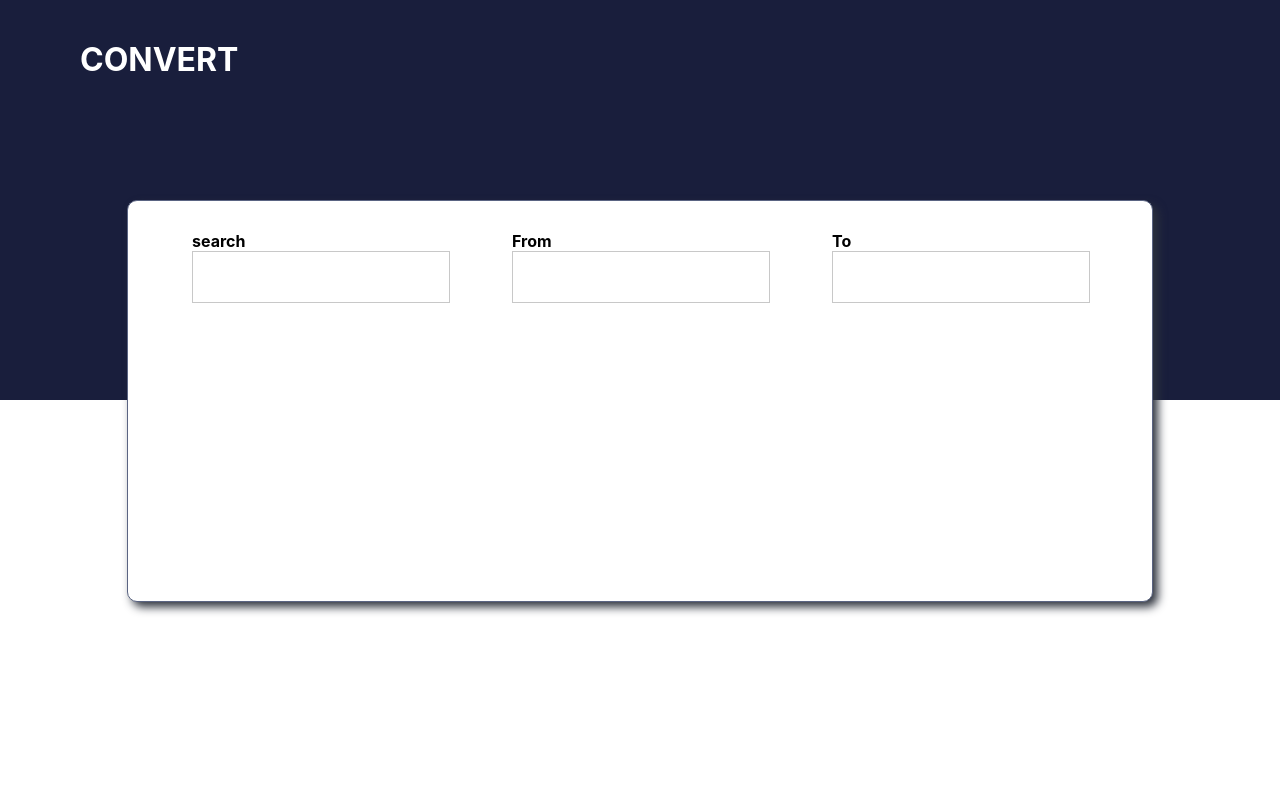
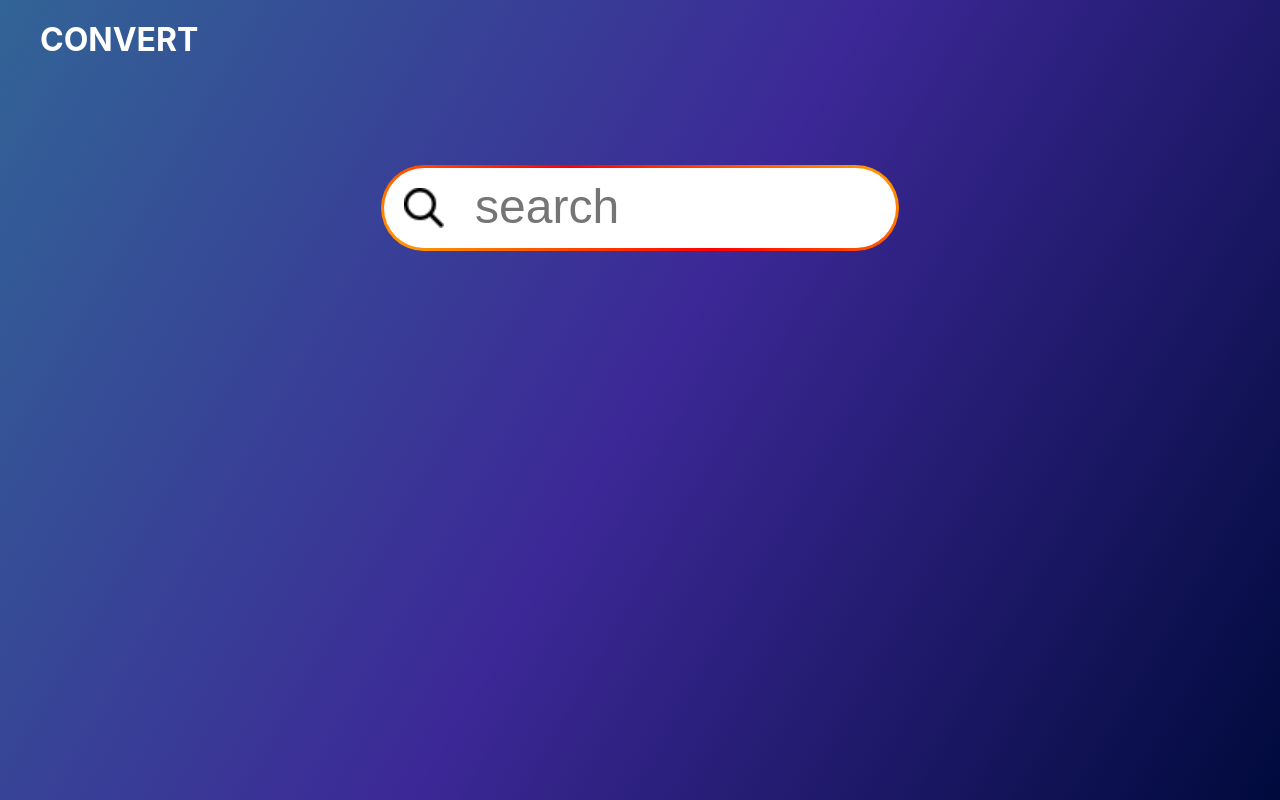
Before and after one commit to gomsang/Convert, a React (Create React App) app: page / in a window 1280 px wide. Built offline with nearby package versions, Linux system fonts and the light colour scheme.

Commit message:
layout fix

```diff
--- /dev/null
+++ b/src/components/Convert2.css
@@ -0,0 +1,39 @@
+.Convert{
+    width: 50%;
+}
+.SearchContainer{
+    position: absolute;
+    left: 50%;
+    height: 80px;
+    transform: translate(-50%,0);
+    width: 50%;
+    background-color: white;
+    border-radius: 70px;
+    border: 3px solid transparent;
+    background-image: linear-gradient(#fff, #fff),
+    linear-gradient(30deg, orange 0%, red 50%, orange 100%);
+    background-origin: border-box;
+    background-clip: content-box, border-box;
+}
+
+.SearchIcon{
+    display: inline-block;
+    position: absolute;
+    left: 20px;
+    top: 50%;
+    transform: translate(0,-50%);
+    width: 40px;
+    height: 40px;
+    background: url("./serachIcon.png") no-repeat center center;
+    background-size: cover;
+}
+
+.Search{
+    position: absolute;
+    left: 80px;
+    background: none;
+}
+
+.Search:focus{
+    outline: none;
+}
--- /dev/null
+++ b/src/components/Convert2.js
@@ -0,0 +1,16 @@
+import "./Convert2.css";
+import {useState} from "react";
+import searchIcon from "./serachIcon.png";
+
+export default function Convert() {
+
+    return (<div className={"Convert"}>
+            <div className={"SearchContainer"} >
+                <div className={"SearchIcon"}/>
+                <input className={"Search"} type={"text"} placeholder={"search"} required
+                       minLength="4"
+                       maxLength="8" size="10"/>
+            </div>
+        </div>
+    );
+}
--- a/src/components/Header.css
+++ b/src/components/Header.css
@@ -1,7 +1,7 @@
 .header {
     position: absolute;
-    height: 400px;
-    background-color: rgb(25,30,60);
+    height: 100%;
+    background:linear-gradient(120deg, rgb(50,100,150), rgb(60,40,150), rgb(0,10,60));
     width: 100%;
 }
 
@@ -13,8 +13,8 @@
     font-weight: bold;
 
     /* 데스크탑 설정 */
-    left: 80px;
-    top: 40px;
+    left: 40px;
+    top: 20px;
     font-size: 2rem;
 
 }
--- a/src/pages/ConvertPage.css
+++ b/src/pages/ConvertPage.css
@@ -1,12 +1,12 @@
 .ConvertPage{
     position: absolute;
-    height: 50%;
+    height: 150px;
     width: 80%;
     left: 50%;
-    top: 200px;
-    transform:translate(-50%,0);
+    top: 30%;
+    transform:translate(-50%,-50%);
     background-color: white;
     border-radius: 10px;
     border: 1px solid rgb(90,100,130);
-    box-shadow: 5px 5px 10px rgb(45,50,60);
+    box-shadow: 2px 2px 5px rgba(45,50,60,10);
 }
--- a/src/pages/ConvertPage.js
+++ b/src/pages/ConvertPage.js
@@ -1,6 +1,6 @@
 import TargetInput from "../components/TargetInput";
 import SizeTable from "../components/SizeTable";
-import Convert from "../components/Convert";
+import Convert from "../components/Convert2";
 import {useEffect, useState} from "react";
 import "./ConvertPage.css";
 
--- /dev/null
+++ b/src/pages/ConvertPage2.css
@@ -0,0 +1,8 @@
+.ConvertPage{
+    position: absolute;
+    height: 150px;
+    width: 80%;
+    left: 50%;
+    top: 30%;
+    transform:translate(-50%,-50%);
+}
--- /dev/null
+++ b/src/pages/ConvertPage2.js
@@ -0,0 +1,14 @@
+import TargetInput from "../components/TargetInput";
+import SizeTable from "../components/SizeTable";
+import Convert from "../components/Convert2";
+import {useEffect, useState} from "react";
+import "./ConvertPage2.css";
+
+
+function ConvertPage() {
+    return <div className={"ConvertPage"}>
+        <Convert/>
+    </div>
+}
+
+export default ConvertPage;
--- a/src/pages/MainPage.js
+++ b/src/pages/MainPage.js
@@ -1,5 +1,5 @@
 import Header from "../components/Header";
-import ConvertPage from "./ConvertPage";
+import ConvertPage from "./ConvertPage2";
 import "./MainPage.css";
 
 function MainPage() {
```
Also changed, not shown: src/components/serachIcon.png (added).
